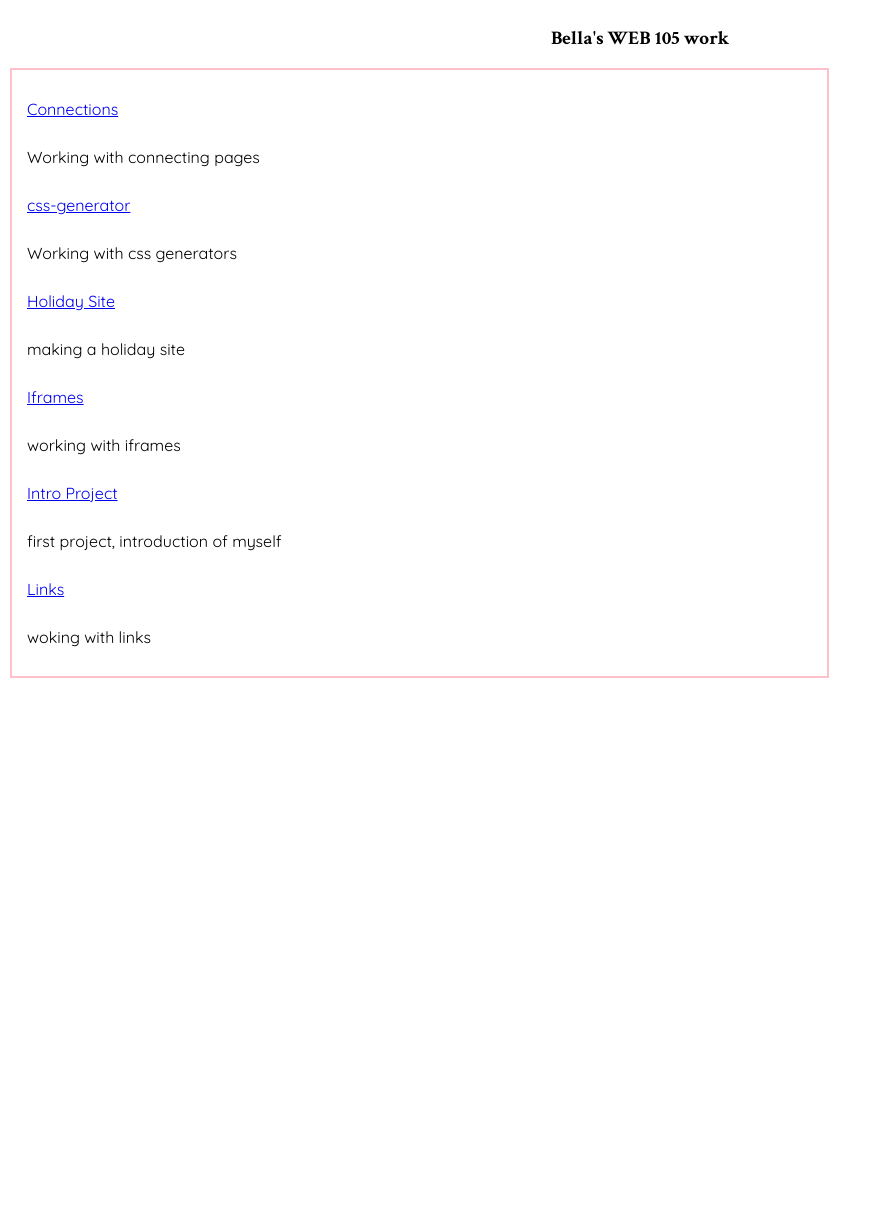
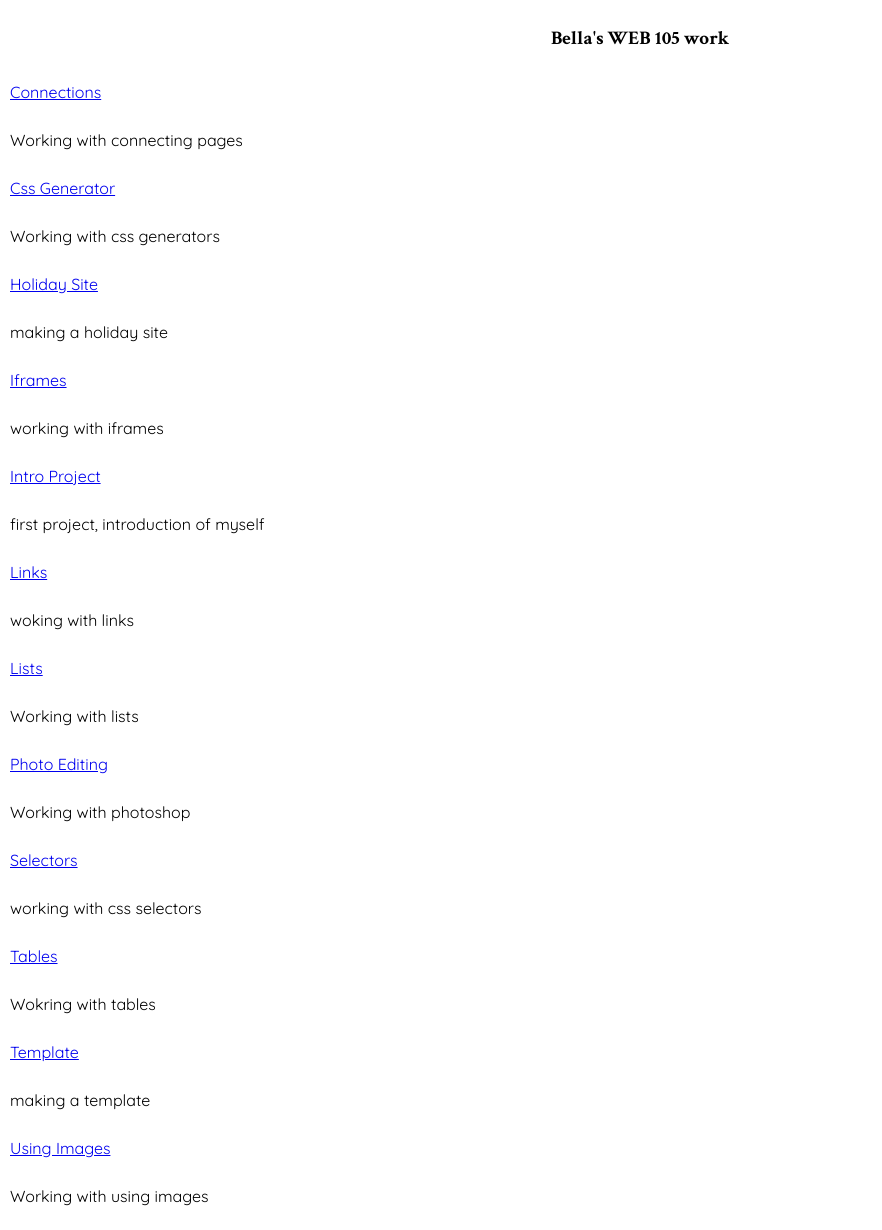
Before and after one commit to ireeves03/web105-new, a plain HTML site: page index.html in a window 1280 px wide. Shown: the whole page, without its empty margins (0-882 px from the left). Before the commit the page ends 800 px from the top, so only its background shows below. Drawn offline with Linux system fonts and the light colour scheme.

Commit message:
index page

```diff
--- a/index.html
+++ b/index.html
@@ -11,14 +11,12 @@
 <link href="https://fonts.googleapis.com/css2?family=Crimson+Text:ital,wght@0,400;0,600;0,700;1,400;1,600;1,700&family=Quicksand:wght@300..700&display=swap" rel="stylesheet">
 </head>
 <body>
-    <header>
     <h1>Bella's WEB 105 work</h1>
-</header>
-    <main>
+
     <dl>
         <dt><a href="connections/index.html">Connections</a></dt>
         <dd>Working with connecting pages</dd>
-        <dt><a href="css-generator/index.html">css-generator</a></dt>
+        <dt><a href="css-generator/index.html">Css Generator</a></dt>
         <dd>Working with css generators</dd>
         <dt><a href="holiday/index.html">Holiday Site</a></dt>
         <dd>making a holiday site</dd>
@@ -28,8 +26,19 @@
         <dd>first project, introduction of myself</dd>
         <dt><a href="links/index.html">Links</a></dt>
         <dd>woking with links</dd>
+        <dt><a href="lists/index.html">Lists</a></dt>
+        <dd>Working with lists</dd>
+        <dt><a href="photo-editing-template/index.html">Photo Editing</a></dt>
+        <dd>Working with photoshop</dd>
+        <dt><a href="selectors-start/index.html">Selectors</a></dt>
+        <dd>working with css selectors</dd>
+        <dt><a href="tables/index.html">Tables</a></dt>
+        <dd>Wokring with tables</dd>
+        <dt><a href="template/index.html">Template</a></dt>
+        <dd>making a template</dd>
+        <dt><a href="using-images-template/index.html">Using Images</a></dt>
+        <dd>Working with using images</dd>
 
     </dl>
-</main>
 </body>
 </html>
```
